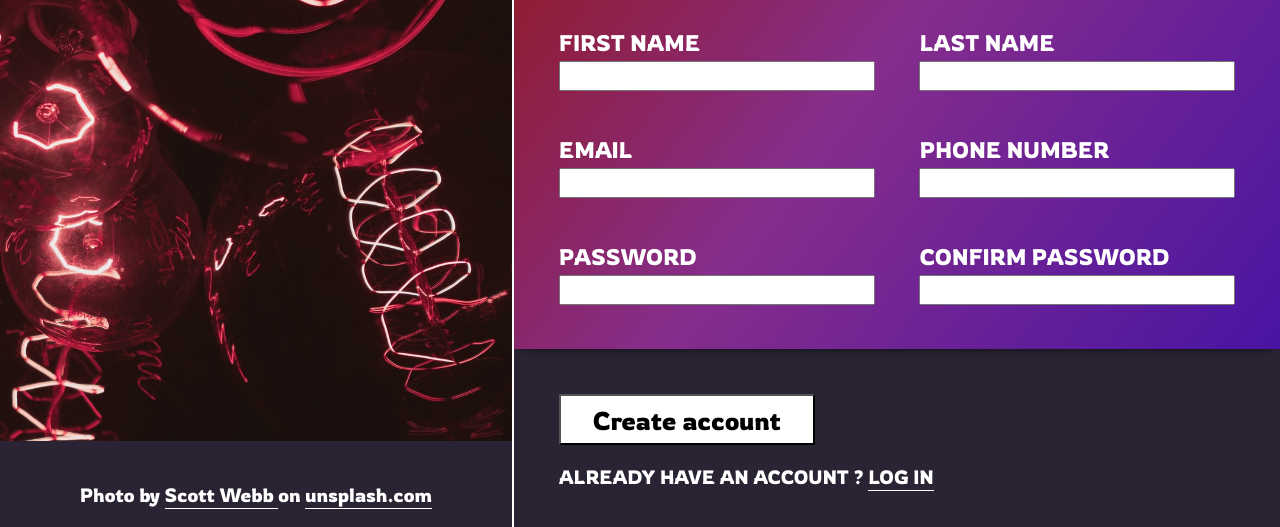
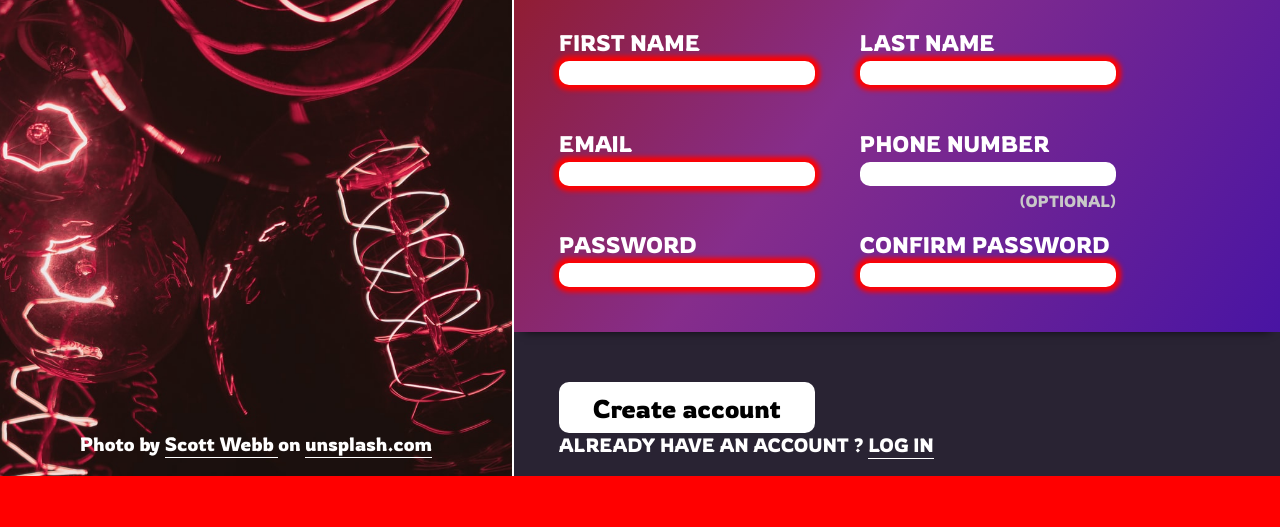
Before and after one commit to CeliTop/Odin-Sign-Up-Form, a plain HTML site: page index.html in a window 1280 px wide. Shown: the part 359-886 px from the top of the page. After the commit the page ends 835 px from the top, so only its background shows below. Drawn offline with Linux system fonts and the light colour scheme.

Commit message:
css work

```diff
--- a/index.html
+++ b/index.html
@@ -12,6 +12,7 @@
       href="https://fonts.googleapis.com/css2?family=Rowdies&display=swap"
       rel="stylesheet"
     />
+    <script src="script.js" defer></script>
   </head>
   <body>
     <main>
@@ -39,28 +40,28 @@
             <div class="inputs">
               <label for="firstName">
                 <div>First Name</div>
-                <input type="text" name="firstName" id="firstName" />
+                <input type="text" name="firstName" id="firstName" required />
               </label>
               <label for="lastName">
                 <div>Last Name</div>
-                <input type="text" name="lastName" id="lastName" />
+                <input type="text" name="lastName" id="lastName" required />
               </label>
               <label for="email">
                 <div>email</div>
-                <input type="email" name="email" id="email" />
+                <input type="email" name="email" id="email" required />
               </label>
-              <label for="phone">
+              <label for="phone" class="optional">
                 <div>phone number</div>
                 <input
                   type="tel"
                   name="phoneNumber"
                   id="phone"
-                  pattern="0[0-9]{9}"
+                  pattern="[0-9]{10}"
                 />
               </label>
               <label for="password">
                 <div>password</div>
-                <input type="password" name="password" id="password" />
+                <input type="password" name="password" id="password" required />
               </label>
               <label for="password_confirm">
                 <div>confirm password</div>
@@ -68,13 +69,14 @@
                   type="password"
                   name="passwordConfirm"
                   id="password_confirm"
+                  required
                 />
               </label>
             </div>
           </div>
 
           <label for="submit" class="submit">
-            <button type="submit" id="submit">Create account</button>
+            <input type="submit" id="submit" value="Create account" />
             <div class="have-account">
               Already have an account ? <a>Log in</a>
             </div>
--- /dev/null
+++ b/script.js
@@ -0,0 +1,7 @@
+const inputs = document.querySelectorAll("input");
+
+function updateInput(e) {
+  console.log(this.value);
+}
+
+inputs.forEach((input) => input.addEventListener("focus", updateInput));
--- a/style.css
+++ b/style.css
@@ -1,9 +1,10 @@
-* {
+html,
+html > * {
   margin: 0;
   padding: 0;
   box-sizing: border-box;
+  display: block;
 }
-
 a {
   color: white;
   text-decoration: none;
@@ -13,12 +14,15 @@ a {
 
 body {
   color: white;
-  background-color: rgb(41, 35, 51);
   font-family: "Rowdies";
+  background-color: red;
+  min-height: 100vh;
 }
 
 main {
   display: flex;
+  background-color: rgb(41, 35, 51);
+  min-height: 100vh;
 }
 
 .left {
@@ -27,7 +31,7 @@ main {
 }
 
 img {
-  height: 100vh;
+  height: 100%;
   object-fit: cover;
   max-width: 40vw;
   display: block;
@@ -75,6 +79,7 @@ img {
 label {
   display: flex;
   flex-direction: column;
+  position: relative;
 }
 
 form {
@@ -100,22 +105,24 @@ form {
 
 .inputs {
   display: grid;
-  grid-template-columns: repeat(2, auto);
+  grid-template-columns: repeat(2, 20vw);
   gap: 2em;
 }
 
 input {
-  max-width: 17em;
   margin-top: 5px;
-  font-size: 1em;
+  font-size: 0.7em;
+  -webkit-appearance: none;
+  outline: none;
+  border: 0;
+  border-radius: 10px;
+  padding: 0.2em 0.4em;
 }
 
-@media (max-width: 800px) {
+@media (max-width: 900px) {
   .inputs {
-    grid-template-columns: repeat(1, auto);
-  }
-  label {
-    margin: auto;
+    justify-content: center;
+    grid-template-columns: repeat(1, 80%);
   }
 }
 
@@ -129,14 +136,18 @@ input {
     height: 60vh;
     object-position: 5%;
   }
+
+  .inputs {
+    grid-template-columns: repeat(1, 60vw);
+  }
 }
 
 .submit {
-  margin-top: 2em;
-  margin-left: 2em;
+  padding-top: 2em;
+  padding-left: 2em;
 }
 
-button {
+input[type="submit"] {
   height: 2em;
   width: 10em;
   font-size: 1.6rem;
@@ -145,7 +156,20 @@ button {
 }
 
 .have-account {
-  margin-top: 1em;
-  margin-bottom: 2em;
   font-size: 1.2rem;
+  padding-bottom: 1em;
 }
+
+/* Gestion des inputs */
+.optional::after {
+  content: "(Optional)";
+  position: absolute;
+  right: 0;
+  font-size: 1rem;
+  bottom: -25px;
+  color: rgb(200, 200, 200);
+}
+
+input:invalid {
+  box-shadow: 0 0 5px 5px red;
+}
```
